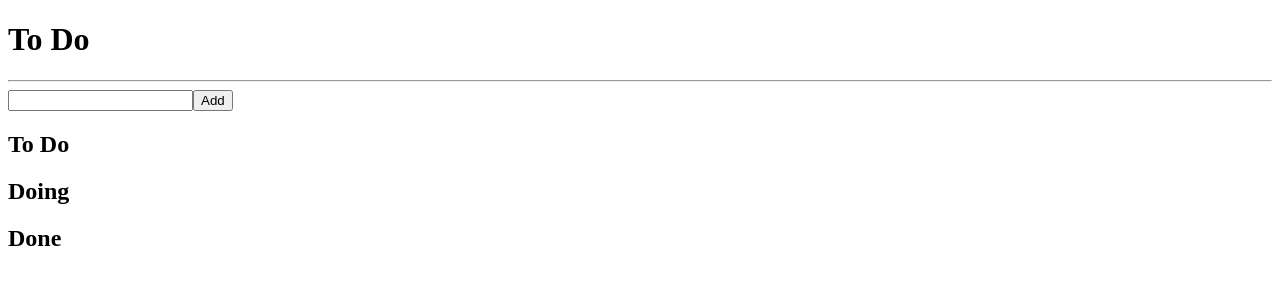
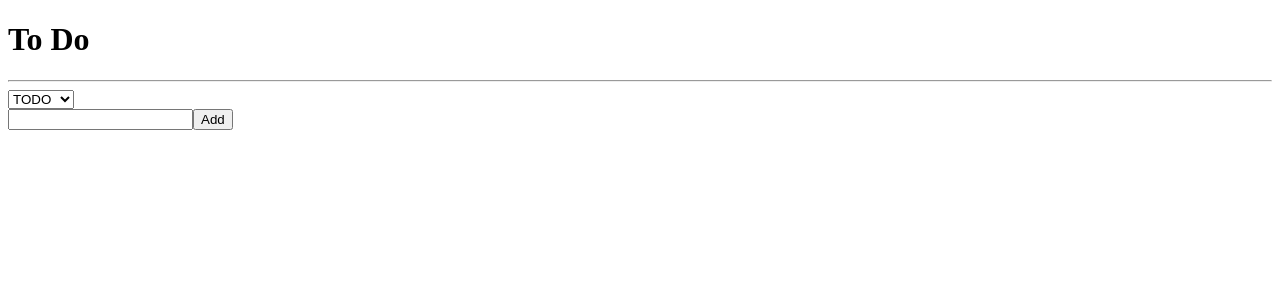
Before and after one commit to cf9874/react-study, a React (Create React App) app in the folder init/: page / in a window 1280 px wide. Shown: the top 300 px of the page. Built offline with nearby package versions, Linux system fonts and the light colour scheme.

Commit message:
recoil selector 2

```diff
--- a/init/src/atoms.tsx
+++ b/init/src/atoms.tsx
@@ -5,6 +5,11 @@ export interface IToDo {
   text: string;
   desc: "TODO" | "DOING" | "DONE";
 }
+
+export const descState = atom({
+  key: "desc",
+  default: "TODO",
+});
 
 export const toDoState = atom<IToDo[]>({
   key: "toDo",
@@ -15,12 +20,9 @@ export const toDoSelector = selector({
   key: "toDoSelector",
   get: ({ get }) => {
     const toDos = get(toDoState);
-    const list = [
-      toDos.filter((e) => e.desc === "TODO"),
-      toDos.filter((e) => e.desc === "DOING"),
-      toDos.filter((e) => e.desc === "DONE"),
-    ];
-    return list;
+    const desc = get(descState);
+
+    return toDos.filter((e) => e.desc === desc);
     //여기서 return하는 값이 state가 된다.
   },
 });
--- a/init/src/component/TodoList.tsx
+++ b/init/src/component/TodoList.tsx
@@ -1,37 +1,35 @@
-import { useRecoilValue } from "recoil";
-import { toDoSelector, toDoState } from "../atoms";
+import React from "react";
+import { useRecoilState, useRecoilValue } from "recoil";
+import { descState, toDoSelector } from "../atoms";
 import CreateToDo from "./CreateTodo";
 import ToDo from "./ToDo";
 
 function TodoList() {
-  // const toDos = useRecoilValue(toDoState);
-  // console.log(toDos);
-  const [toDo, doing, done] = useRecoilValue(toDoSelector);
+  const toDos = useRecoilValue(toDoSelector);
+  const [desc, setDesc] = useRecoilState(descState);
+  const onInput = (event: React.FormEvent<HTMLSelectElement>) => {
+    const {
+      currentTarget: { value },
+    } = event;
 
+    setDesc(value);
+  };
+  console.log(desc);
   return (
     <div>
       <h1>To Do </h1>
       <hr />
+      <form>
+        <select value={desc} onInput={onInput}>
+          <option value="TODO">TODO</option>
+          <option value="DOING">DOING</option>
+          <option value="DONE">DONE</option>
+        </select>
+      </form>
       <CreateToDo />
-      <h2>To Do</h2>
-      <ul>
-        {toDo.map((e) => (
-          <ToDo key={e.id} {...e} />
-        ))}
-      </ul>
-      <h2>Doing</h2>
-      <ul>
-        {doing.map((e) => (
-          <ToDo key={e.id} {...e} />
-        ))}
-      </ul>
-      <h2>Done</h2>
-      <ul>
-        {done.map((e) => (
-          <ToDo key={e.id} {...e} />
-        ))}
-      </ul>
-      <ul></ul>
+      {toDos.map((e) => (
+        <ToDo key={e.id} {...e} />
+      ))}
     </div>
   );
 }
```
